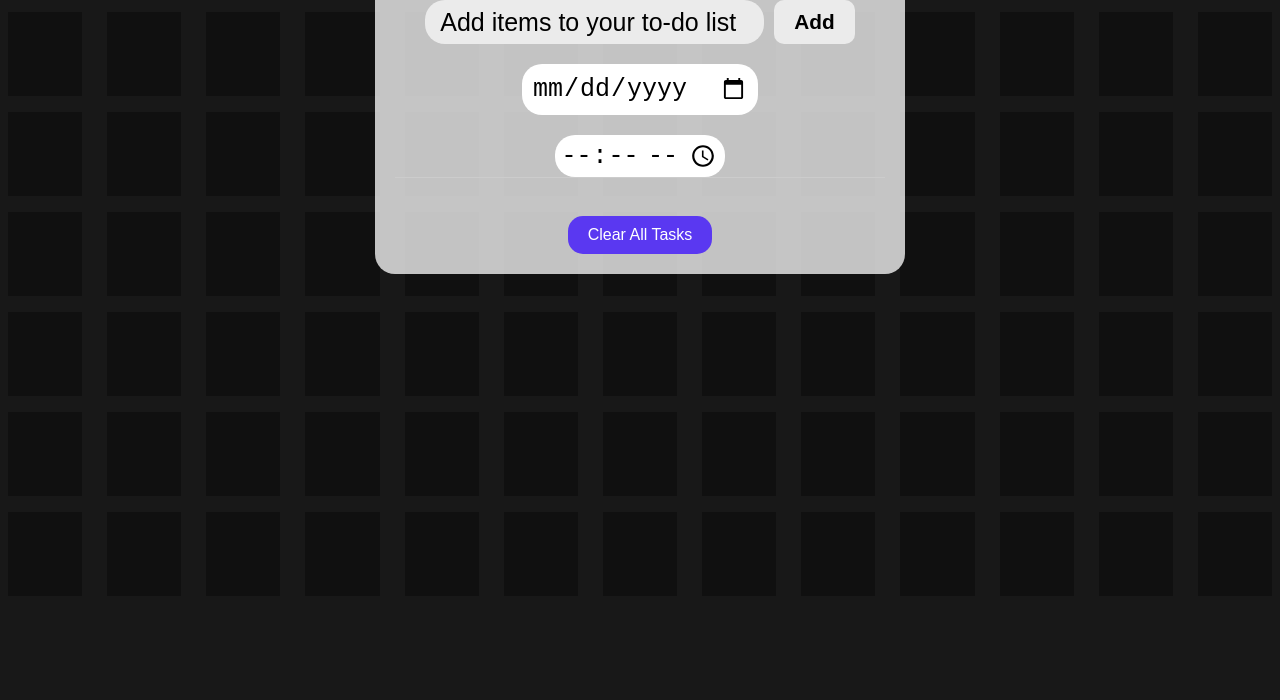
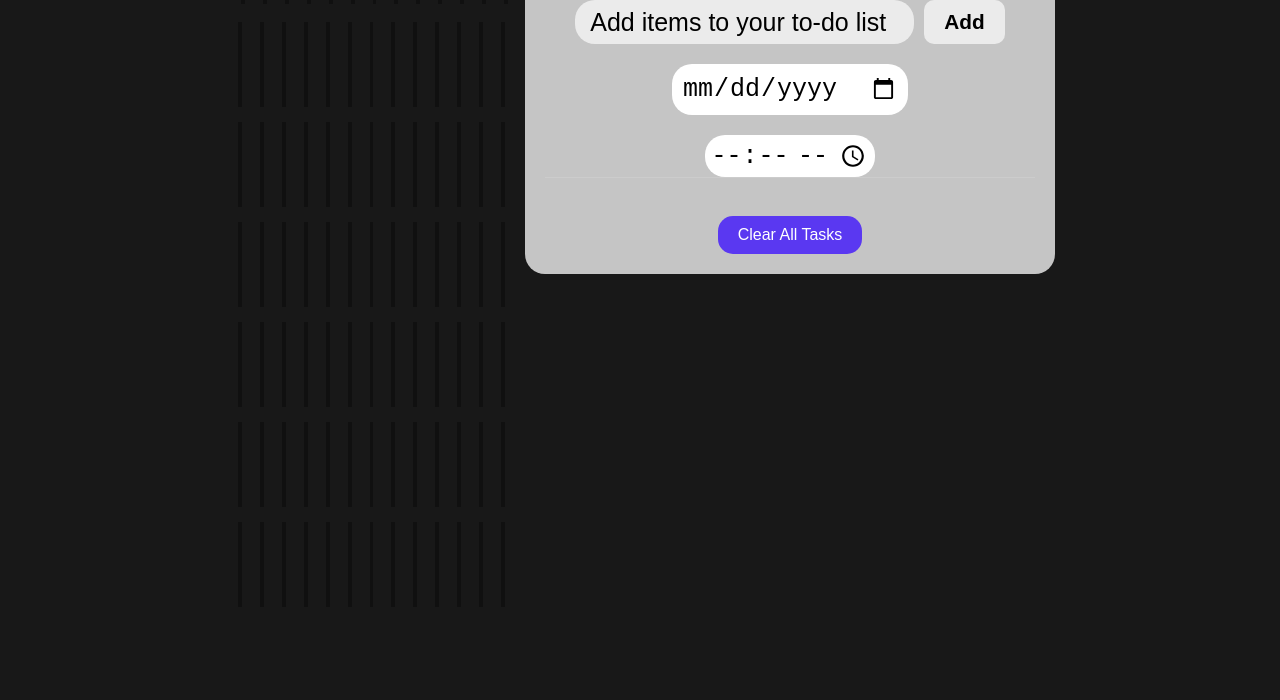
Before and after one commit to Subham-Das1/To-Do-List, a plain HTML site: page index.html in a window 1280 px wide. Shown: the part 100-800 px from the top of the page. Drawn offline with Linux system fonts and the light colour scheme.

Commit message:
index.html

```diff
--- a/index.html
+++ b/index.html
@@ -7,7 +7,7 @@
     <title>To-do list</title>
 </head>
 <body>
-    <div class="container">
+    <!-- <div class="container">
         <div class="box-row">
             <div class="box"></div>
             <div class="box"></div>
@@ -113,7 +113,9 @@
             <div class="box"></div>
             <div class="box"></div>
         </div>
-    </div>
+    </div> -->
+
+    <iframe src="background.html" frameborder="0"></iframe>
 
     <span class="header">
         <div class="fixed-content">
```
